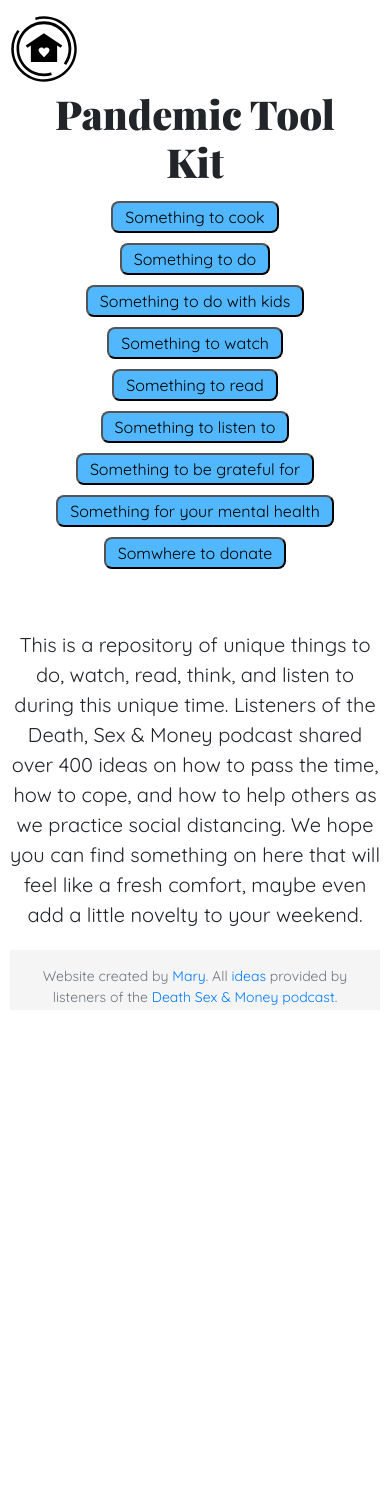
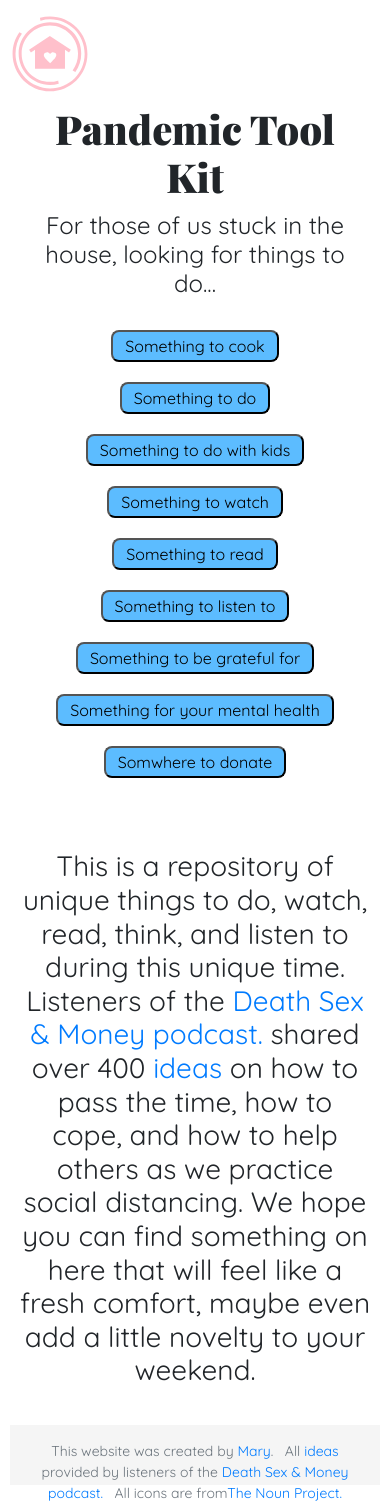
Before and after one commit to maryeleanor/ideas_flask_app, a Flask app: page / in a window 390 px wide. Before the commit the page ends 1005 px from the top, so only its background shows below. Run offline with Flask 2, Linux system fonts and the light colour scheme; some libraries are stand-ins or nearby versions; some web fonts are replaced.

Commit message:
edited css for mobile, updated favicon

```diff
--- a/ideas/static/style.css
+++ b/ideas/static/style.css
@@ -1,12 +1,3 @@
-/* font-family: 'Alegreya', serif;
-font-family: 'Playfair Display', serif;
-font-family: 'Arima Madurai', cursive;
-font-family: 'Quicksand', sans-serif;
-colors
-#FFC9E1 pink
-#7BCDBA green
-#9DACFF purple */
-
 
 body {
 font-family: 'Quicksand', sans-serif;
@@ -28,6 +19,7 @@ div {
   margin: 0 auto;
   width: 80%;
   text-align: center;
+  line-height:30px;
 }
 
 .center{
@@ -41,8 +33,8 @@ nav{
   margin-bottom: -40px;
 }
 
-nav img{
-  height:70px;
+svg {
+  fill: pink;
 }
 
 h1 {
@@ -79,7 +71,7 @@ fieldset{
   flex: 1 1 auto;
   display: inline-block;
   margin: 10px;
-  background-color: #51b7ff;
+  background-color: #5CBCFF;
   transition: transform 0.3s ease;
   text-align: center;
   border-radius: 8px;
@@ -87,7 +79,7 @@ fieldset{
 
 .fields{
   text-align: center;
-  background-color: #51b7ff;
+  background-color: #5CBCFF;
   display: block;
   border: 0px;
 }
@@ -150,6 +142,10 @@ article{
     to   { opacity: 1; }
 }
 
+article p {
+  margin: 0;
+}
+
 footer {
   height:60px;
   right: 0;
@@ -176,7 +172,6 @@ footer p{
     flex-grow: 2;
   }
 
-
   .media {
     margin-top: 0px;
   }
@@ -185,18 +180,15 @@ footer p{
   }
 
   div{
-    padding: 0px;
+    padding: 5px;
   }
 
   nav{
     margin-bottom: -10px;
   }
-  h4{
-    display: none;
-  }
 
   .flex-item{
-    margin: 5px;
+    margin: 10px;
     font-size: .8em;
   }
 
--- a/ideas/templates/index.html
+++ b/ideas/templates/index.html
@@ -67,13 +67,16 @@
 
         {% if request.method == "GET" %}
         <div class="about">
-                <p>This is a repository of unique things to do, watch, read, think, and listen to during this unique time.
-                        Listeners of the Death, Sex & Money podcast shared over 400 ideas on how to pass the time, how to cope,
+                <h3>This is a repository of unique things to do, watch, read, think, and listen to during this unique time.
+                        Listeners of the <a target="_blank" href="https://www.wnycstudios.org/podcasts/deathsexmoney">
+                        Death Sex & Money podcast.</a> shared over 400
+                        <a target="_blank" href="https://docs.google.com/spreadsheets/d/1npe706TWTCzg9LzP_Jydso_w5rRbCxbwDQp-bUaB44E/">ideas
+                        </a> on how to pass the time, how to cope,
                         and how to help others as we practice social distancing.
                         We hope you can find something on here that will feel like a fresh comfort, maybe even add a little
-                        novelty to
-                        your weekend.
-                </p>
+                        novelty to your weekend.
+
+                </h3>
         </div>
         {% endif %}
 
@@ -98,7 +101,7 @@
                         {% if idea.url2 is not none %}
                                 <a class="small" href="{{ idea.url2 }}">{{ idea.url2 }}</a> </span>
                         {% endif %}
-                        <p> Submitted by: {{ idea.name }}</p>
+                        <p class="small"> Submitted by: {{ idea.name }}</p>
                         </div>
                 </div>
         </article>
--- a/ideas/templates/layout.html
+++ b/ideas/templates/layout.html
@@ -31,7 +31,20 @@
 <body>
 
     <nav>
-        <a class="navbar-brand" href="{{ url_for('home') }}"><img src="/static/img/home2.svg"></img></a>
+        <a class="navbar-brand" href="{{ url_for('home') }}">
+        <svg width="80" height="80" version="1.1" id="Layer_1" xmlns="http://www.w3.org/2000/svg" xmlns:xlink="http://www.w3.org/1999/xlink" x="0px"
+            y="0px" viewBox="0 0 100 103" style="enable-background:new 0 0 100 103;" xml:space="preserve">
+            <path d="M79.1,71.5l3.5,2l0.1-0.2c4.9-6.8,7.5-14.9,7.5-23.4c0.1-10.9-4-21.1-11.6-28.7c-7.6-7.7-17.7-12-28.5-12
+        	C27.8,9.2,9.6,27.4,9.6,49.7S27.7,90.1,50,90.1c3.9,0,7.6-0.5,11.1-1.6l0.2-0.1l-0.8-4l-0.3,0.1c-3.4,1-6.9,1.6-10.4,1.6
+        	c-20,0-36.3-16.3-36.3-36.3s16.3-36.3,36.3-36.3s36.3,16.3,36.3,36.3c0,7.7-2.4,15.1-7,21.5L79.1,71.5z" />
+            <path d="M84.2,16C75.1,6.8,62.9,1.8,50.1,1.8c-4.5,0-8.8,0.6-12.9,1.8L37,3.7l0.7,3.7L38,7.3c4-1.1,8.1-1.7,12.1-1.7
+        	c24.5,0,44.5,19.9,44.5,44.5s-20,44.4-44.5,44.4C25.5,94.4,5.6,74.4,5.6,49.9c0-9.3,2.8-18.1,8.2-25.7L14,24l-3.3-1.9l-0.1,0.2
+        	C4.8,30.4,1.8,40,1.8,50.1c0,26.5,21.6,48.1,48.1,48.1c26.6,0,48.3-21.6,48.3-48.1C98.2,37.2,93.3,25.1,84.2,16z" />
+            <path
+                d="M49.8,27L23.1,44.9l2.3,3.4l5.3-3.6v24.6h38.6V44.9l5.2,3.4l2.3-3.4L49.8,27z M56.9,54.7c-1,1.9-6.4,6.9-6.8,7.4l0,0
+        	c-0.6-0.6-5.8-5.5-6.8-7.3c0,0-2.7-3.3,0-5.8c0,0,3.9-3.3,6.8,1.2c2.9-4.5,6.8-1.2,6.8-1.2C59.6,51.4,56.9,54.7,56.9,54.7z" />
+        </svg>
+    </a>
     </nav>
 
     <main >
@@ -39,10 +52,11 @@
     </main>
 
     <footer class="small text-muted">
-        <p>Website created by<a target="_blank" href="https://twitter.com/Mary_Eleanor"> Mary</a>.
+        <p>This website was created by<a target="_blank" href="https://twitter.com/Mary_Eleanor"> Mary</a>. &nbsp;
         All <a target="_blank" href="https://docs.google.com/spreadsheets/d/1npe706TWTCzg9LzP_Jydso_w5rRbCxbwDQp-bUaB44E/">ideas</a>
-        provided by listeners of the <a target="_blank" href="https://www.wnycstudios.org/podcasts/deathsexmoneyr"> Death Sex & Money podcast.</a></p>
-
+        provided by listeners of the <a target="_blank" href="https://www.wnycstudios.org/podcasts/deathsexmoney"> Death Sex & Money podcast.</a> &nbsp;
+            All icons are from<a href="https://thenounproject.com/" target="_blank">The Noun Project.</a>
+        </p>
     </footer>
 
 </body>
```
Also changed, not shown: ideas/__init__.py (+0 -15 lines), ideas/forms.py (deleted, +0 -71 lines), ideas/models.py (deleted, +0 -44 lines), ideas/routes.py (+3 -10 lines), ideas/ideas.db, ideas/static/favicon.ico, ideas/static/img/home2.png (added), ideas/static/img/home2.svg, 1 other file.
